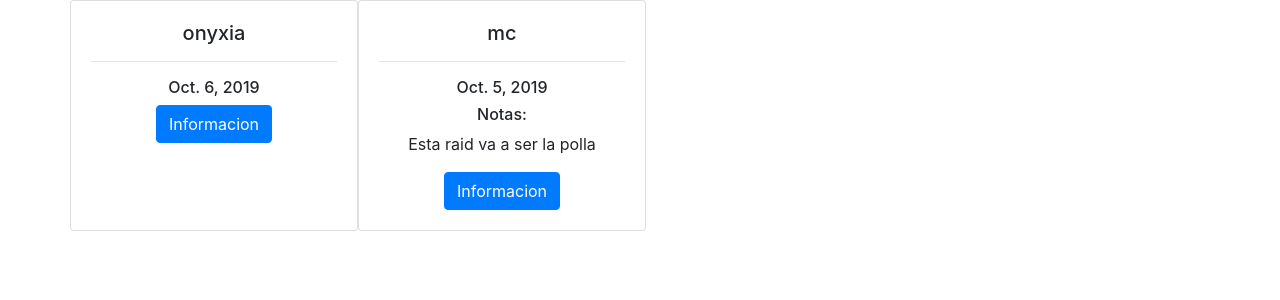
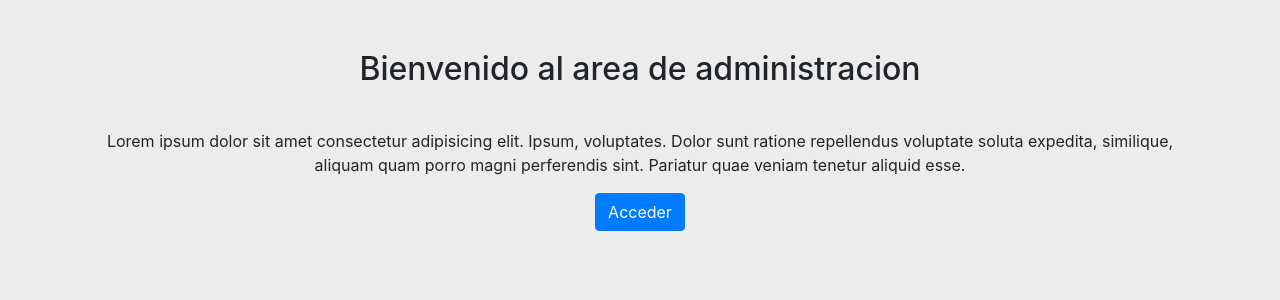
Before and after one commit to RulezCore/WoWRosterApp, a Django app: page / in a window 1280 px wide. Shown: the top 300 px of the page. Run offline with Django 3.2, Linux system fonts and the light colour scheme; data comes from the database, SQL or seed files in the repository; some libraries are stand-ins or nearby versions.

Commit message:
frontend changes

```diff
--- a/Backend/urls.py
+++ b/Backend/urls.py
@@ -1,10 +1,13 @@
-from frontend.views import home
+
 from django.contrib import admin
 from django.urls import path, include
 from rest_framework import routers
 
 # API VIEWS
 from api import views
+
+# FRONTEND VIEWS
+from frontend.views import home, raids, members
 
 # ROUTER
 router = routers.DefaultRouter()
@@ -19,5 +22,7 @@ urlpatterns = [
 
 # FRONTEND VIEWS
 urlpatterns += [
-    path('', home),
+    path('', home, name="home"),
+    path('raids/', raids, name="raids"),
+    path('members/', members, name="members")
 ]
--- /dev/null
+++ b/frontend/static/frontend/css/main.css
@@ -0,0 +1,30 @@
+body {
+  background: #ececec;
+}
+
+.navbar {
+  -webkit-box-shadow: 0px 3px 6px rgba(0, 0, 0, 0.2);
+          box-shadow: 0px 3px 6px rgba(0, 0, 0, 0.2);
+}
+
+#homeContainer {
+  margin-top: 50px;
+}
+
+#homeContainer #contenido {
+  display: -webkit-box;
+  display: -ms-flexbox;
+  display: flex;
+  -webkit-box-orient: vertical;
+  -webkit-box-direction: normal;
+      -ms-flex-direction: column;
+          flex-direction: column;
+  -webkit-box-align: center;
+      -ms-flex-align: center;
+          align-items: center;
+}
+
+#homeContainer #contenido p {
+  text-align: center;
+}
+/*# sourceMappingURL=main.css.map */
--- a/frontend/templates/frontend/base.html
+++ b/frontend/templates/frontend/base.html
@@ -6,11 +6,39 @@
     <meta http-equiv="X-UA-Compatible" content="ie=edge">
     <title>Wow Roster App</title>
     <link rel="stylesheet" href="https://stackpath.bootstrapcdn.com/bootstrap/4.3.1/css/bootstrap.min.css">
+    <link rel="stylesheet" href="https://cdnjs.cloudflare.com/ajax/libs/font-awesome/5.11.2/css/all.min.css">
+    {% load static %}
+    <link href="{% static 'frontend/css/main.css' %}" rel="stylesheet">
 </head>
 <body>
+{% if request.user.is_authenticated %}
+  <nav class="navbar navbar-expand-lg navbar-dark bg-primary">
+    <div class="container">
+      <a class="navbar-brand" href="#">Navbar</a>
+      <button class="navbar-toggler" type="button" data-toggle="collapse" data-target="#navbarNavAltMarkup" aria-controls="navbarNavAltMarkup" aria-expanded="false" aria-label="Toggle navigation">
+      <span class="navbar-toggler-icon"></span>
+      </button>
+      <div class="collapse navbar-collapse " id="navbarNavAltMarkup">
+        <div class="navbar-nav ml-auto">
+          <a class="nav-item nav-link {% if request.path == '/' %}active {% endif %}" href="{% url 'home' %}">
+            <i class="fas fa-home"></i> Home
+          </a>
+          <a class="nav-item nav-link {% if request.path == '/raids/' %}active {% endif %}" href="{% url 'raids' %}">
+            <i class="fas fa-gamepad"></i> Raids
+          </a>
+          <a class="nav-item nav-link {% if request.path == '/members/' %}active {% endif %}" href="{% url 'members' %}">
+            <i class="fas fa-users"></i> Members
+          </a>
+          <a class="nav-item nav-link ml-4 active" href="#"><i class="fas fa-sign-out-alt"></i> LogOut</a>
+      </div>
+    </div>
+    </div>
+  </nav>
+{% endif %}
 {% block content %} {% endblock %}
 
-<script src="https://stackpath.bootstrapcdn.com/bootstrap/4.3.1/js/bootstrap.min.js"></script>
-<script src="https://stackpath.bootstrapcdn.com/bootstrap/4.3.1/js/bootstrap.bundle.min.js"></script>
+<script src="https://code.jquery.com/jquery-3.3.1.slim.min.js" integrity="sha384-q8i/X+965DzO0rT7abK41JStQIAqVgRVzpbzo5smXKp4YfRvH+8abtTE1Pi6jizo" crossorigin="anonymous"></script>
+<script src="https://cdnjs.cloudflare.com/ajax/libs/popper.js/1.14.7/umd/popper.min.js" integrity="sha384-UO2eT0CpHqdSJQ6hJty5KVphtPhzWj9WO1clHTMGa3JDZwrnQq4sF86dIHNDz0W1" crossorigin="anonymous"></script>
+<script src="https://stackpath.bootstrapcdn.com/bootstrap/4.3.1/js/bootstrap.min.js" integrity="sha384-JjSmVgyd0p3pXB1rRibZUAYoIIy6OrQ6VrjIEaFf/nJGzIxFDsf4x0xIM+B07jRM" crossorigin="anonymous"></script>
 </body>
 </html>
--- a/frontend/templates/frontend/home.html
+++ b/frontend/templates/frontend/home.html
@@ -2,23 +2,14 @@
 
 {% block content %}
 
-  <div class="container">
+  <div class="container" id="homeContainer">
     <div class="row">
-    {% for raid in raids %}
-      <div class="card" style="width: 18rem; text-align:center;">
-        {% comment %} <img src="..." class="card-img-top" alt="..."> {% endcomment %}
-        <div class="card-body">
-            <h5 class="card-title">{{raid.name}}</h5>
-            <hr>
-            <h6>{{ raid.day }}</h6>
-            {% if raid.notes %}
-              <h6>Notas: </h6>
-              <p>{{raid.notes}}</p>
-            {% endif %}
-            <a href="#" class="btn btn-primary">Informacion</a>
-        </div>
+      <div class="col-12" id="contenido">
+        <h2>Bienvenido al area de administracion</h2>
+        <hr>
+        <p>Lorem ipsum dolor sit amet consectetur adipisicing elit. Ipsum, voluptates. Dolor sunt ratione repellendus voluptate soluta expedita, similique, aliquam quam porro magni perferendis sint. Pariatur quae veniam tenetur aliquid esse.</p>
+        <a href=""><button class="btn btn-primary">Acceder</button></a>
       </div>
-    {% endfor %}
     </div>
   </div>
 
--- /dev/null
+++ b/frontend/templates/frontend/members.html
@@ -0,0 +1,5 @@
+{% extends 'frontend/base.html' %}
+
+{% block content %}
+
+{% endblock %}
--- /dev/null
+++ b/frontend/templates/frontend/raids.html
@@ -0,0 +1,5 @@
+{% extends 'frontend/base.html' %}
+
+{% block content %}
+
+{% endblock %}
--- a/frontend/views.py
+++ b/frontend/views.py
@@ -1,7 +1,16 @@
-from django.shortcuts import render, HttpResponse
+from django.shortcuts import render, HttpResponse, redirect
 from api.models import Member, Raid
 
 
 def home(request):
-    raids = Raid.objects.all()
-    return render(request, "frontend/home.html", {'raids': raids})
+    if request.user.is_authenticated:
+        return redirect('/raids')
+    else:
+        return render(request, "frontend/home.html")
+
+def raids(request):
+    return render(request, 'frontend/raids.html')
+
+def members(request):
+    members = Member.objects.all()
+    return render(request, 'frontend/members.html', {'members': members})
```
Also changed, not shown: 1 other file.
